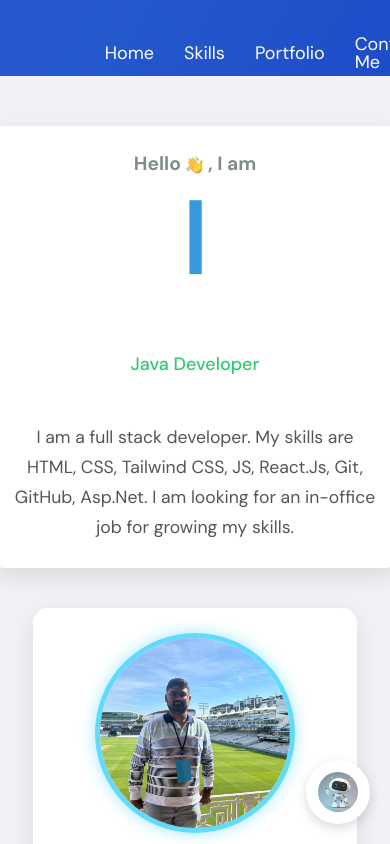
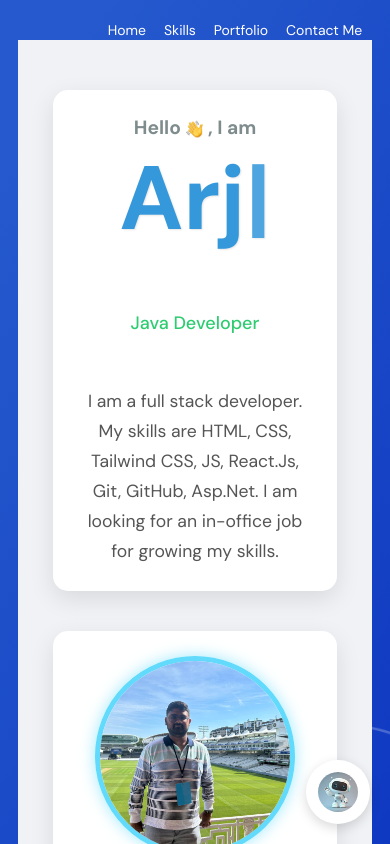
Before and after one commit to arjunprratap05/Portfolio, a React (Create React App) app: page / in a window 390 px wide. Shown: the top 844 px of the page. Built offline with nearby package versions, Linux system fonts and the light colour scheme; no server answers; the HTML template or start-up script is replaced by a standard one.

Commit message:
Initial commit

```diff
--- a/src/components/intro/intro-content/style.scss
+++ b/src/components/intro/intro-content/style.scss
@@ -1,5 +1,3 @@
-/* Existing styles */
-
 .intro-content {
     padding: 50px 20px;
     min-height: 100vh;
@@ -180,15 +178,13 @@
     100% { transform: translateY(0); }
 }
 
-/* Media Queries for Responsiveness */
-
 @media (max-width: 992px) {
     .intro-content .layout {
         flex-direction: column;
         align-items: center;
     }
     .intro-content .card {
-        max-width: 90%; /* Keep this, but also make sure min-width doesn't cause issues */
+        max-width: 90%;
         margin-bottom: 20px;
     }
 
@@ -204,68 +200,66 @@
 
 @media (max-width: 576px) {
     .intro-content {
-        padding: 30px 15px; /* Increased horizontal padding for small screens */
+        padding: 30px 15px;
     }
     .intro-content .layout {
-        gap: 20px; /* Reduce gap between cards on very small screens */
+        gap: 20px;
     }
     .intro-content .card {
         padding: 25px;
-        min-width: unset; /* Allow cards to shrink below 320px if needed */
-        max-width: 100%; /* Ensure cards don't overflow */
+        min-width: unset;
+        max-width: 100%;
     }
     .intro-content .title {
-        font-size: 2em; /* Smaller font size for the main title */
+        font-size: 2em;
     }
     .intro-content .title .small-text {
-        font-size: 0.6em; /* Even smaller for "Hello, I am" */
+        font-size: 0.6em;
     }
     .intro-content .title .small-text .icon img {
-        height: 20px; /* Smaller hand icon */
+        height: 20px;
     }
     .intro-content .Typewriter {
-        font-size: 1.8em !important; /* Significantly smaller for Typewriter text */
+        font-size: 1.8em !important;
     }
     .intro-content .i-title {
-        height: 40px; /* Adjust height for the rotating titles */
-        margin-bottom: 20px; /* Less margin */
+        height: 40px;
+        margin-bottom: 20px;
         .i-title-wrapper .i-title-item {
-            font-size: 18px; /* Smaller font for rotating titles */
-            height: 40px; /* Match height */
+            font-size: 18px;
+            height: 40px;
         }
     }
-    /* IMPORTANT FIX: Profile image size on mobile */
+
     .intro-content .card-right .profile-image {
-        width: 120px; /* Much smaller and appropriate for mobile */
-        height: 120px; /* Much smaller and appropriate for mobile */
-        margin-bottom: 20px; /* Reduce margin */
+        width: 120px;
+        height: 120px;
+        margin-bottom: 20px;
     }
     .intro-content .card-right .highlights .icon {
-        font-size: 20px; /* Smaller icons in highlights */
+        font-size: 20px;
     }
     .intro-content .card-right .highlights .text {
-        font-size: 0.9em; /* Smaller text in highlights */
+        font-size: 0.9em;
     }
 
-    /* Adjust button size for very small screens */
     .intro-content .download-cv-button {
-        width: 100px; /* Even smaller button for very small screens */
+        width: 100px;
         height: 100px;
         font-size: 0.8em;
-        margin-top: 50px !important; /* Adjust margin if needed after card size changes */
+        margin-top: 50px !important;
         .icon {
             font-size: 1.8em;
         }
     }
 
-    /* Adjust keyframes for the new i-title-item height */
     @keyframes move {
         0% { transform: translateY(0); }
-        16% { transform: translateY(-40px); } /* Changed from -50px to -40px */
-        33% { transform: translateY(-80px); } /* Changed from -100px to -80px */
-        50% { transform: translateY(-120px); } /* Changed from -150px to -120px */
-        66% { transform: translateY(-160px); } /* Changed from -200px to -160px */
-        83% { transform: translateY(-200px); } /* Changed from -250px to -200px */
+        16% { transform: translateY(-40px); }
+        33% { transform: translateY(-80px); }
+        50% { transform: translateY(-120px); }
+        66% { transform: translateY(-160px); }
+        83% { transform: translateY(-200px); }
         100% { transform: translateY(0); }
     }
 }
--- a/src/components/intro/navigation-bar/style.scss
+++ b/src/components/intro/navigation-bar/style.scss
@@ -1,21 +1,33 @@
 @import "../../../style-config/variable.scss";
 @import "../../../style-config/mixins.scss";
+
 .top-navigation-bar {
     width: 100%;
     display: flex;
     align-items: center;
     justify-content: space-between;
     margin-top: 30px;
+    padding: 0 20px;
+
     .app-logo {
         width: 133px;
+        @include md {
+            width: 100px;
+        }
+        @include sm {
+            width: 80px;
+        }
         img {
             width: 100%;
             display: block;
         }
     }
+
     .navigation {
         display: flex;
         align-items: center;
+        flex-wrap: nowrap;
+
         .navigation-item {
             color: $white;
             @include typography(18px, 400, 1);
@@ -25,13 +37,58 @@
             border-radius: 6px;
             transition: color 0.3s ease-in-out, box-shadow 0.3s ease-in-out;
             cursor: pointer;
+            white-space: nowrap;
+
+            &:first-child {
+                margin-left: 0;
+            }
+
             &:hover {
                 box-shadow: inset 200px 0 0 0 $white;
                 color: $black;
             }
         }
     }
+
     .call-to-action {
         margin-left: 25px;
+
+        @include sm {
+            margin-left: 10px;
+        }
+    }
+
+    @include sm {
+        padding: 0 10px;
+        margin-top: 20px;
+
+        .navigation {
+            flex-grow: 1;
+            justify-content: flex-end;
+            overflow-x: auto;
+            -webkit-overflow-scrolling: touch;
+            scrollbar-width: none;
+            -ms-overflow-style: none;
+            &::-webkit-scrollbar {
+                display: none;
+            }
+
+            .navigation-item {
+                @include typography(16px, 400, 1);
+                margin-left: 10px;
+                padding: 3px 5px;
+            }
+        }
+
+    }
+
+    @include xs {
+        padding: 0 5px;
+        .navigation {
+            .navigation-item {
+                @include typography(14px, 400, 1);
+                margin-left: 8px;
+            }
+        }
     }
 }
--- a/src/style-config/mixins.scss
+++ b/src/style-config/mixins.scss
@@ -1,4 +1,8 @@
 @import "./variable.scss";
+
+$breakpoint-xs: 480px;
+$breakpoint-sm: 768px;
+$breakpoint-md: 992px;
 
 @mixin typography($size: 18px, $weight: 400, $lineHeight: 24px) {
     font-style: normal;
@@ -15,15 +19,34 @@
 
 @mixin extra-small-screen {
     @media (max-width: 480px) { @content; }
-  }
+}
 
-  @mixin small-screen {
+@mixin small-screen {
     @media (max-width: 768px) { @content; }
-  }
+}
 
-  @mixin medium-screen {
+@mixin medium-screen {
     @media (max-width: 1024px) { @content; }
-  }
+}
+
+@mixin xs {
+    @media (max-width: #{$breakpoint-xs}) {
+        @content;
+    }
+}
+
+@mixin sm {
+    @media (max-width: #{$breakpoint-sm}) {
+        @content;
+    }
+}
+
+@mixin md {
+    @media (max-width: #{$breakpoint-md}) {
+        @content;
+    }
+}
+
 
 @mixin glassmorphism-effect {
     background: rgba(255, 255, 255, 0.35);
```
Also changed, not shown: src/components/skills/index.jsx (+2 -13 lines).
